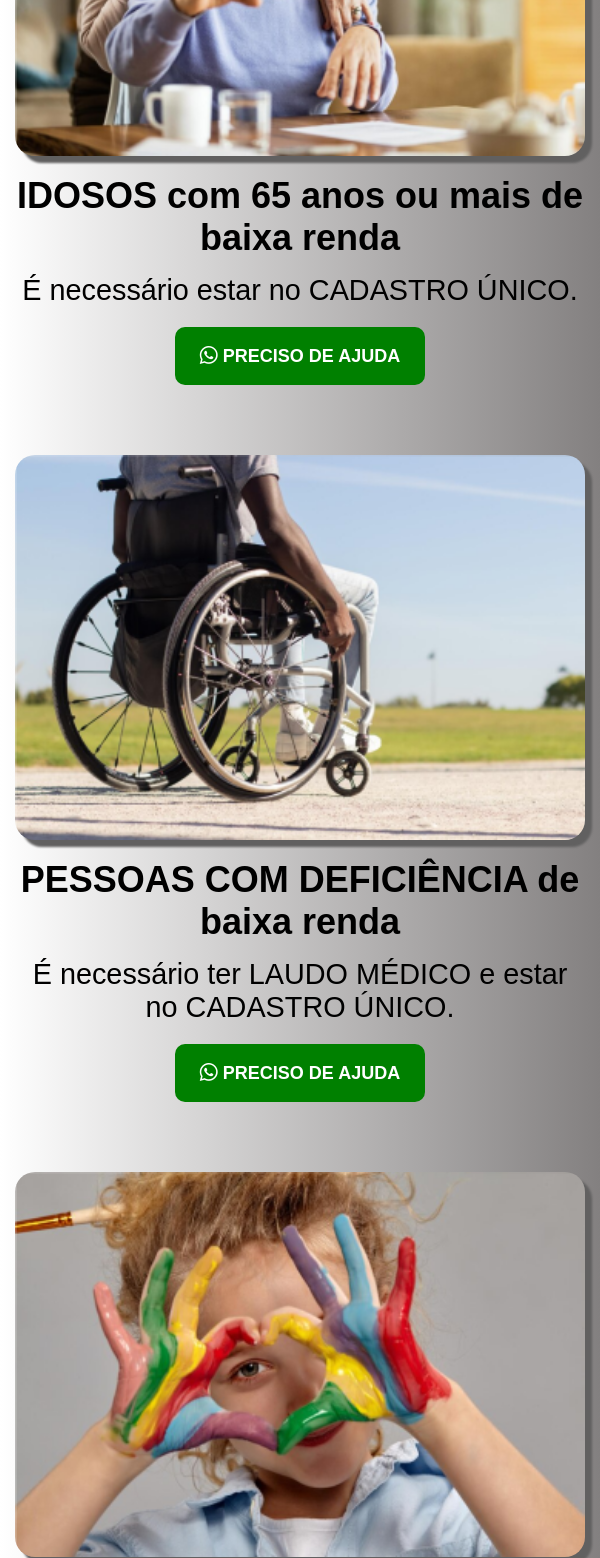
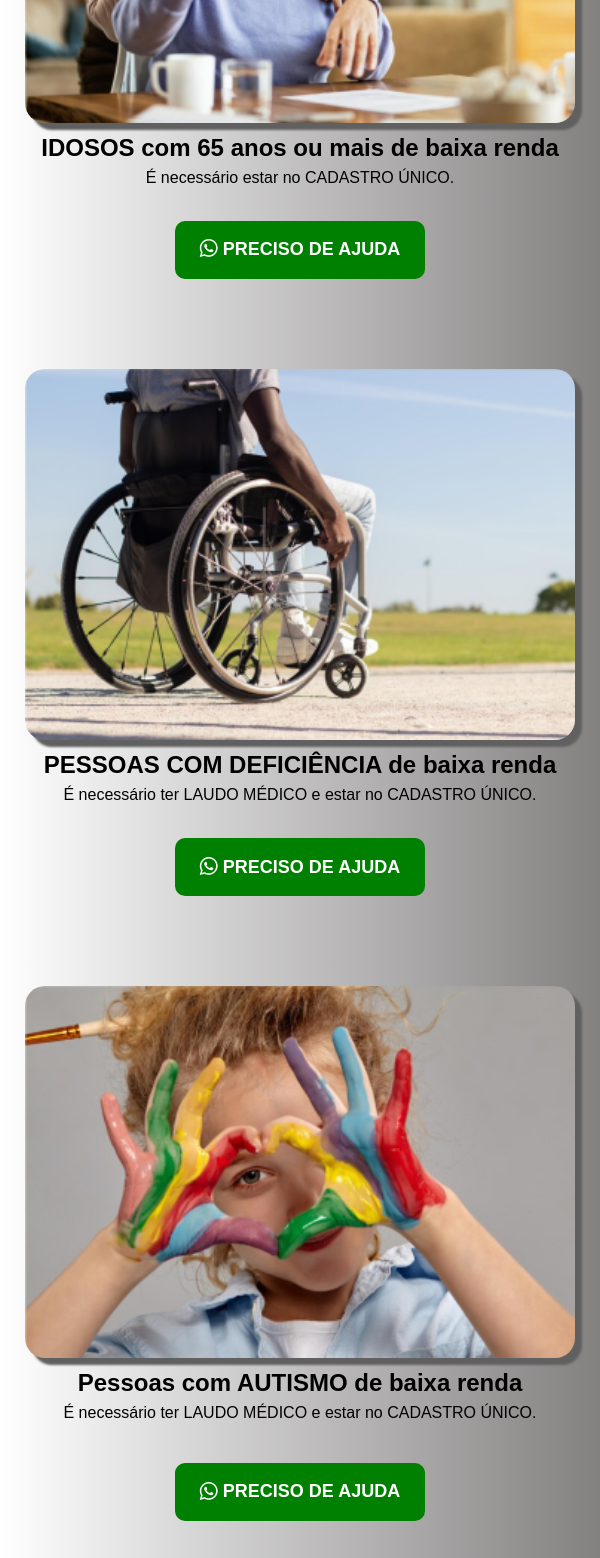
Before and after one commit to PedroF7/Advocacia-RMR, a plain HTML site: page index.html in a window 600 px wide. Shown: the part 2340-3898 px from the top of the page. Drawn offline with nearby package versions, Linux system fonts and the light colour scheme; a web font is replaced by a local one.

Commit message:
button ajustados

```diff
--- a/estilos/mediaqueries.css
+++ b/estilos/mediaqueries.css
@@ -104,32 +104,6 @@
         background-image: linear-gradient(to right, white, rgb(131, 128, 128));
     }
 
-
-    section#direito-bpc h1{
-        padding-top: 20px;
-    }
-
-    section#direito-bpc .flex{
-        gap: 50px;
-    }
-
-    section#direito-bpc  .box-direito-bpc img{
-        width: 95vw;
-    }
-
-    section#direito-bpc  .box-direito-bpc h2, section#direito-bpc  .box-direito-bpc p{
-        text-align: center;
-        padding-top: 15px;
-    }
-
-    section#direito-bpc  .box-direito-bpc h2{
-        font-size: 4.5vh;
-    }
-
-    section#direito-bpc  .box-direito-bpc p{
-        font-size: 3.6vh;
-    }
-
     /* ESPECIALISTAS*/
     .especialistas-box{
         width: 45vw;
--- a/estilos/style.css
+++ b/estilos/style.css
@@ -231,7 +231,7 @@ section.direito-bpc .pessoas-bpc:hover{
 
 .container-btn{
     text-align: center;
-    margin: 20px;
+    margin-top: 34px;
 }
 
 section#direito-bpc{
@@ -239,7 +239,7 @@ section#direito-bpc{
     margin: auto;
     text-align: center;
     font-family: Arial, Helvetica, sans-serif;
-    background-image: linear-gradient(to bottom, white, rgb(171, 168, 168));
+    background-image: linear-gradient(to right, white, rgb(171, 168, 168));
 }
 
 section#direito-bpc h1{
--- a/index.html
+++ b/index.html
@@ -47,23 +47,23 @@
                     <h2>IDOSOS com 65 anos ou mais de baixa renda</h2>
                     <p>É necessário estar no CADASTRO ÚNICO.</p>
                     <div class="container-btn">
-                    <button class="btn-ajuda efeito-btn-ajuda btn-link"><i class="bi bi-whatsapp"></i> PRECISO DE AJUDA</button>
+                        <button class="btn-ajuda btn-link"><i class="bi bi-whatsapp"></i> PRECISO DE AJUDA</button>
                 </div>
                 </div>
                 <div class="box-direito-bpc">
-                    <img src="imagens/homem-cadeirante.png" alt="">
+                    <img src="imagens/homem-cadeirante.png" alt="Homem Cadeirante">
                     <h2>PESSOAS COM DEFICIÊNCIA de baixa renda</h2>
                     <p>É necessário ter LAUDO MÉDICO e estar no CADASTRO ÚNICO.</p>
-                    <div class="container-btn">
-                    <button class="btn-ajuda efeito-btn-ajuda btn-link"><i class="bi bi-whatsapp"></i> PRECISO DE AJUDA</button>
+                    <div class="container-btn btn-direito">
+                        <button class="btn-ajuda btn-link"><i class="bi bi-whatsapp"></i> PRECISO DE AJUDA</button>
                 </div>
                 </div>
                 <div class="box-direito-bpc">
                     <img src="imagens/autismo.png" alt="Criança Autista">
                     <h2>Pessoas com AUTISMO de baixa renda</h2>
                     <p>É necessário ter LAUDO MÉDICO e estar no CADASTRO ÚNICO.<p>
-                        <div class="container-btn">
-                    <button class="btn-ajuda efeito-btn-ajuda btn-link"><i class="bi bi-whatsapp"></i> PRECISO DE AJUDA</button>
+                    <div class="container-btn">
+                        <button class="btn-ajuda btn-bpc"><i class="bi bi-whatsapp"></i> PRECISO DE AJUDA</button>
                 </div>
                 </div>
                 <div class="box-direito-bpc">
@@ -71,7 +71,7 @@
                     <h2>Pessoas com DOENÇAS ou de baixa renda</h2>
                     <p>É necessário ter LAUDO MÉDICO e estar no CADASTRO ÚNICO</p>
                     <div class="container-btn">
-                        <button class="btn-ajuda efeito-btn-ajuda btn-link"><i class="bi bi-whatsapp"></i> PRECISO DE AJUDA</button>
+                        <button class="btn-ajuda btn-bpc-ult"><i class="bi bi-whatsapp"></i> PRECISO DE AJUDA</button>
                     </div>
                 </div>
             </div>
--- a/js/linkswpp.js
+++ b/js/linkswpp.js
@@ -23,6 +23,7 @@ document.addEventListener('DOMContentLoaded', function() {
     }
 
     // Adiciona eventos de clique nas classes "container" e "whats"
+
     document.querySelector('.btn-ajuda').addEventListener('click', function() {
       const linkSorteado = sortearLink();
       linkMaisAcessado = linkSorteado;
@@ -41,18 +42,23 @@ document.addEventListener('DOMContentLoaded', function() {
       window.open(linkSorteado, '_blank');
     });
 
-    document.querySelector('.btn-link1').addEventListener('click', function() {
+    document.querySelector('.btn-direito').addEventListener('click', function() {
       const linkSorteado = sortearLink();
       linkMaisAcessado = linkSorteado;
       window.open(linkSorteado, '_blank');
     });
 
-    document.querySelector('.btn-link').addEventListener('click', function() {
+    document.querySelector('.btn-bpc').addEventListener('click', function() {
       const linkSorteado = sortearLink();
       linkMaisAcessado = linkSorteado;
       window.open(linkSorteado, '_blank');
     });
 
+    document.querySelector('.btn-bpc-ult').addEventListener('click', function() {
+      const linkSorteado = sortearLink();
+      linkMaisAcessado = linkSorteado;
+      window.open(linkSorteado, '_blank');
+    });
     // Adiciona evento de redirecionamento quando a página for fechada
     window.addEventListener('beforeunload', redirecionar);
   });
```
